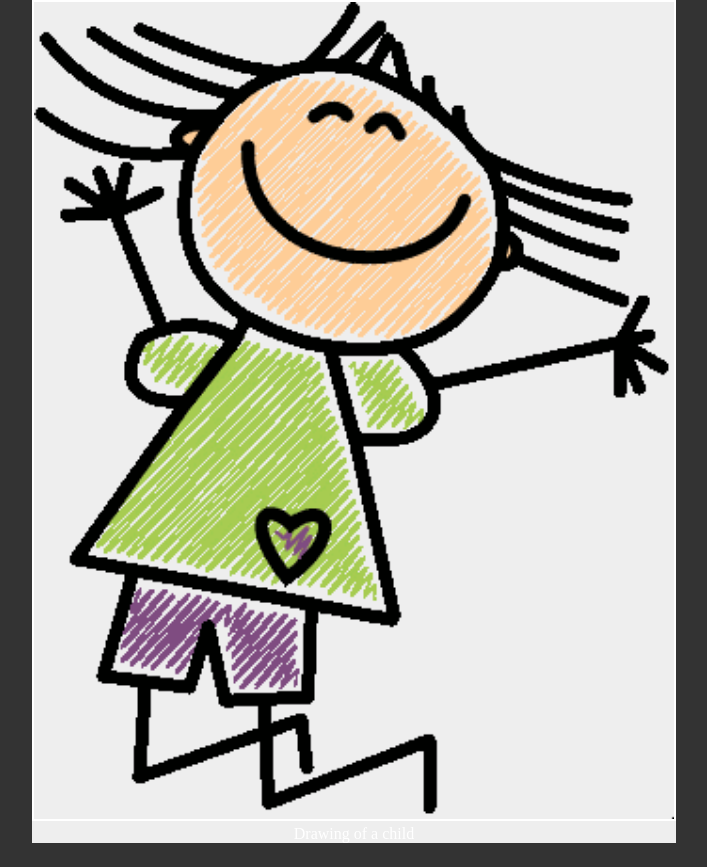
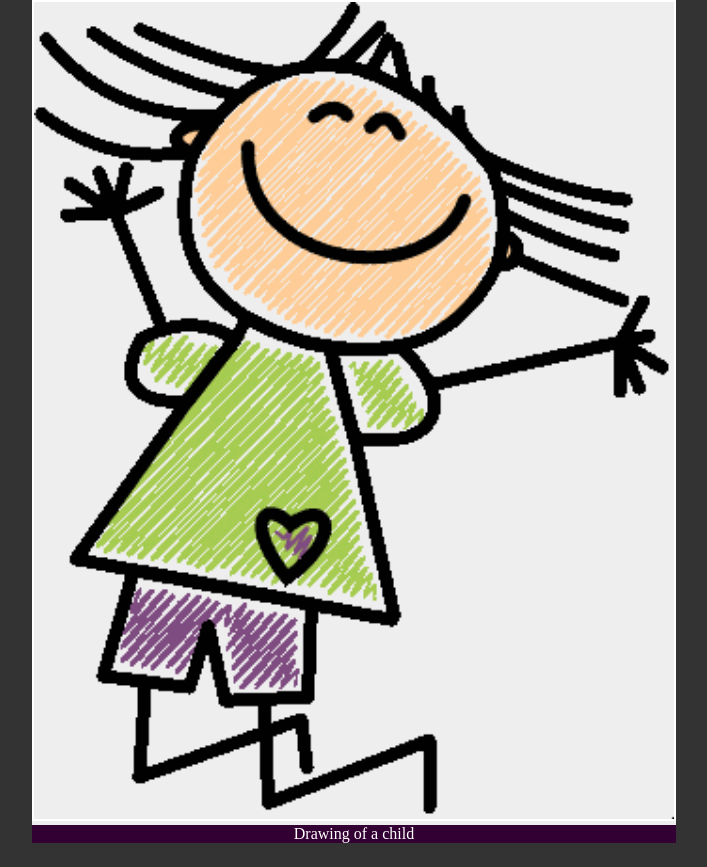
Before and after one commit to FunForks/image-basics, a plain HTML site: page index.html in a window 1280 px wide. Shown: the part 2920-3787 px from the top of the page, without its empty margins (16-723 px from the left). Drawn offline with Linux system fonts and the light colour scheme.

Commit message:
Change background color of figcaption

```diff
--- a/css/styles.css
+++ b/css/styles.css
@@ -49,4 +49,6 @@ figure {
 
 figcaption {
   text-align: center;
+  background-color: #303;
+  /* color: black; */
 }
```
